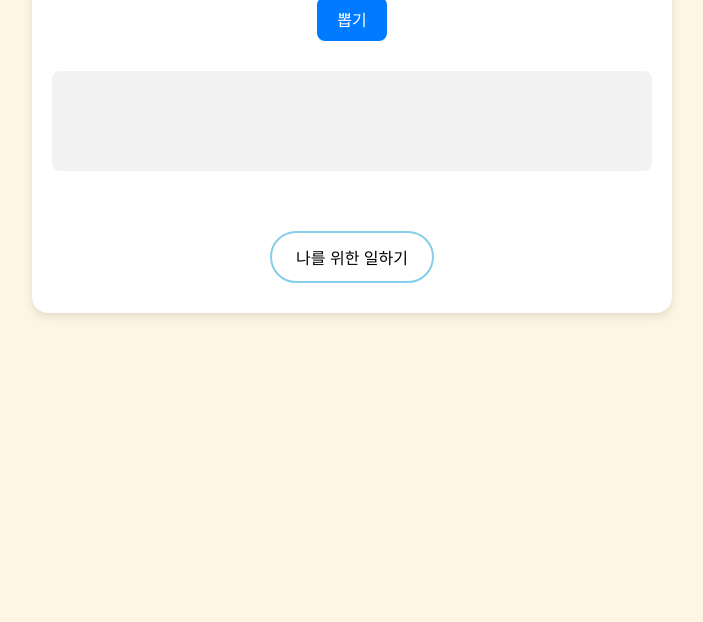
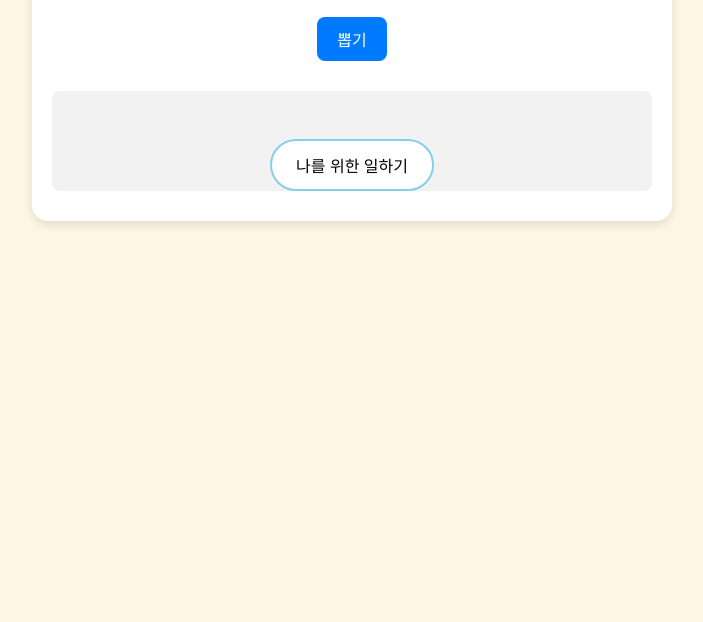
Before and after one commit to smoothworking/lab, a plain HTML site: page emoji_picker.html in a window 1280 px wide. Shown: the part 178-800 px from the top of the page, without its empty margins (288-991 px from the left). Drawn offline with Linux system fonts and the light colour scheme; a web font is replaced by a local one.

Commit message:
Update common.css

```diff
--- a/common.css
+++ b/common.css
@@ -6,26 +6,37 @@ body {
   background-color: #fdf6e3; /* 에그노그 */
   font-family: 'Pretendard', sans-serif;
   color: black;
+  padding: 60px 20px 100px; /* 홈버튼과 하단버튼 공간 확보 */
+  position: relative;
 }
 
 .container {
   max-width: 600px;
   min-width: 300px;
-  margin: 40px auto 80px;
-  padding: 0 20px;
+  margin: 0 auto;
+  background-color: white;
+  padding: 30px 20px;
+  box-shadow: 0 4px 10px rgba(0,0,0,0.1);
+  border-radius: 16px;
 }
 
 .home-link {
+  position: absolute;
+  top: 20px;
+  left: 20px;
   text-decoration: underline;
   font-size: 14px;
-  display: inline-block;
-  margin-bottom: 20px;
   color: black;
+  background: none;
+  border: none;
+  padding: 0;
+  cursor: pointer;
 }
 
 h1 {
   font-size: 24px;
   font-weight: bold;
+  text-align: center;
   margin-top: 0;
 }
 
@@ -34,17 +45,19 @@ h1 {
   line-height: 1.6;
 }
 
+/* 하단 버튼: "나를 위한 일하기" */
 .footer-btn {
-  display: block;
-  width: fit-content;
-  margin: 60px auto 0;
+  position: absolute;
+  bottom: 30px;
+  left: 50%;
+  transform: translateX(-50%);
+  display: inline-block;
   padding: 12px 24px;
   background-color: white;
   color: black;
-  border: 2px solid #87ceeb; /* 하늘색 테두리 */
+  border: 2px solid #87ceeb; /* 하늘색 */
   border-radius: 999px;
-  text-align: center;
+  font-size: 16px;
   text-decoration: none;
-  font-size: 16px;
   cursor: pointer;
 }
```
